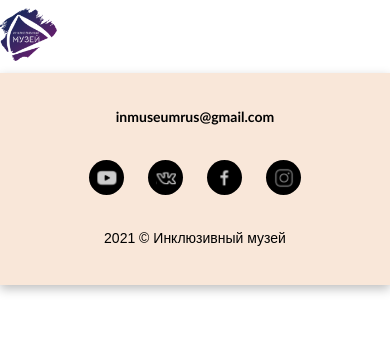
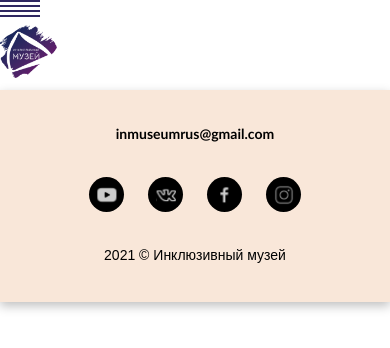
Before and after one commit to Vaelastras/inMuseum, a React (Create React App) app: page / in a window 390 px wide. Shown: the top 348 px of the page. Built offline with nearby package versions, Linux system fonts and the light colour scheme.

Commit message:
base burger added

```diff
--- a/src/assets/scss/vars.scss
+++ b/src/assets/scss/vars.scss
@@ -5,6 +5,7 @@ $orange: #FA8E5A;
 $white: #fff;
 $black: #000;
 $saphire: #001185;
+$dViolet: #2F2761;
 
 //transition
 $t-eo: .25s ease-out;
--- a/src/components/App/App.js
+++ b/src/components/App/App.js
@@ -2,10 +2,12 @@ import React from 'react';
 import './App.scss';
 import Footer from "../Footer/Footer";
 import Logo from "../Logo/Logo";
+import Burger from "../Burger/Burger";
 
 function App() {
   return(
     <>
+      <Burger/>
       <Logo/>
       <Footer/>
     </>
--- /dev/null
+++ b/src/components/Burger/Burger.js
@@ -0,0 +1,17 @@
+import React from 'react';
+
+function Burger () {
+
+  const burgerSwitcher = () =>  document.querySelectorAll('.burger__line').forEach(line => line.classList.toggle('burger__line_active'));
+
+  return (
+    <div className="burger" onClick={burgerSwitcher}>
+      <span className="burger__line"/>
+      <span className="burger__line"/>
+      <span className="burger__line"/>
+      <span className="burger__line"/>
+    </div>
+  )
+}
+
+export default Burger;
--- /dev/null
+++ b/src/components/Burger/burger.scss
@@ -0,0 +1,34 @@
+.burger {
+  display: none;
+}
+
+
+@media screen and (max-width: 768px) {
+  .burger{
+    max-width: 40px;
+    height: 17px;
+    display: flex;
+    flex-direction: column;
+    justify-content: space-between;
+    &__line {
+      background: $dViolet;
+      height: 2px;
+      box-sizing: border-box;
+      transition: all $t-eo;
+      &_active {
+        &:first-of-type {
+          width: 17px;
+          transform: translate(50%,750%) rotate(45deg);
+        }
+        &:last-of-type {
+          width: 17px;
+          transform: translate(50%,0%) rotate(-45deg);
+        }
+        &:nth-of-type(2), &:nth-of-type(3) {
+          opacity: 0;
+        }
+      }
+    }
+
+  }
+}
--- a/src/index.scss
+++ b/src/index.scss
@@ -3,6 +3,7 @@
 @import './assets/scss/vars.scss';
 @import './assets/scss/basic.scss';
 @import "./components/Logo/logo.scss";
+@import "./components/Burger/burger.scss";
 @import "./components/Footer/footer.scss";
 @import "./components/Social-menu/social-menu.scss";
 
```
Also changed, not shown: src/components/Logo/logo.scss (line endings or trailing spaces).
